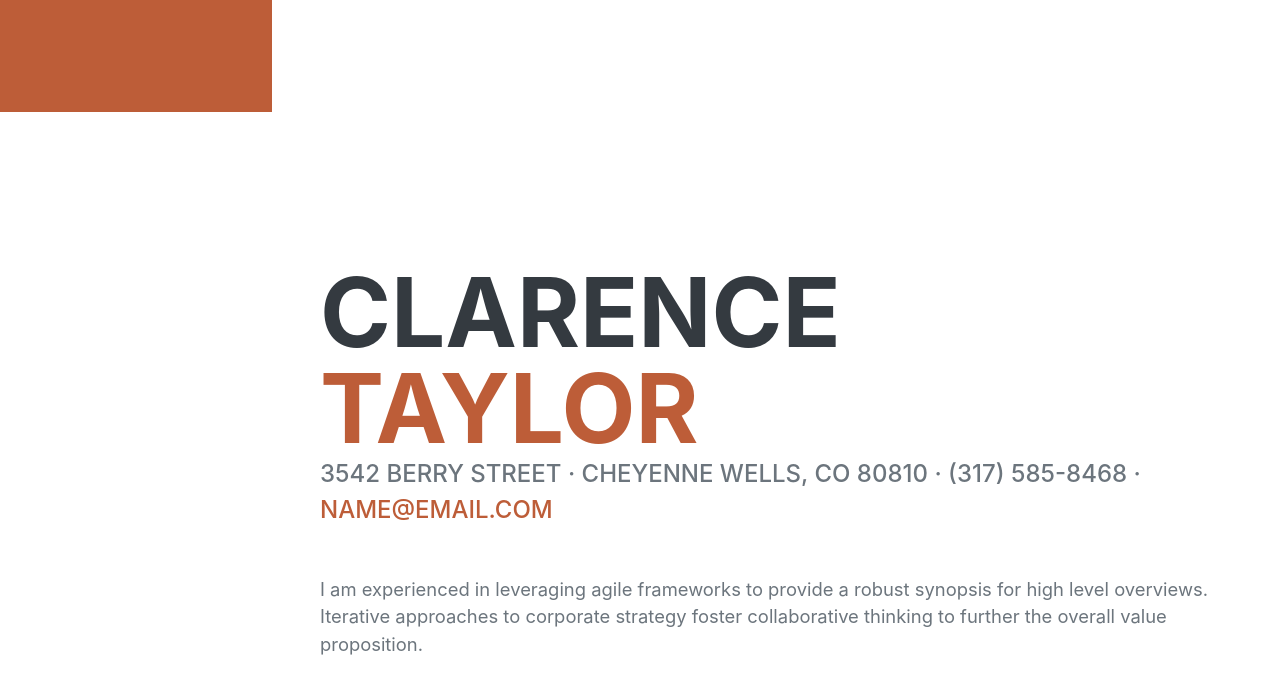
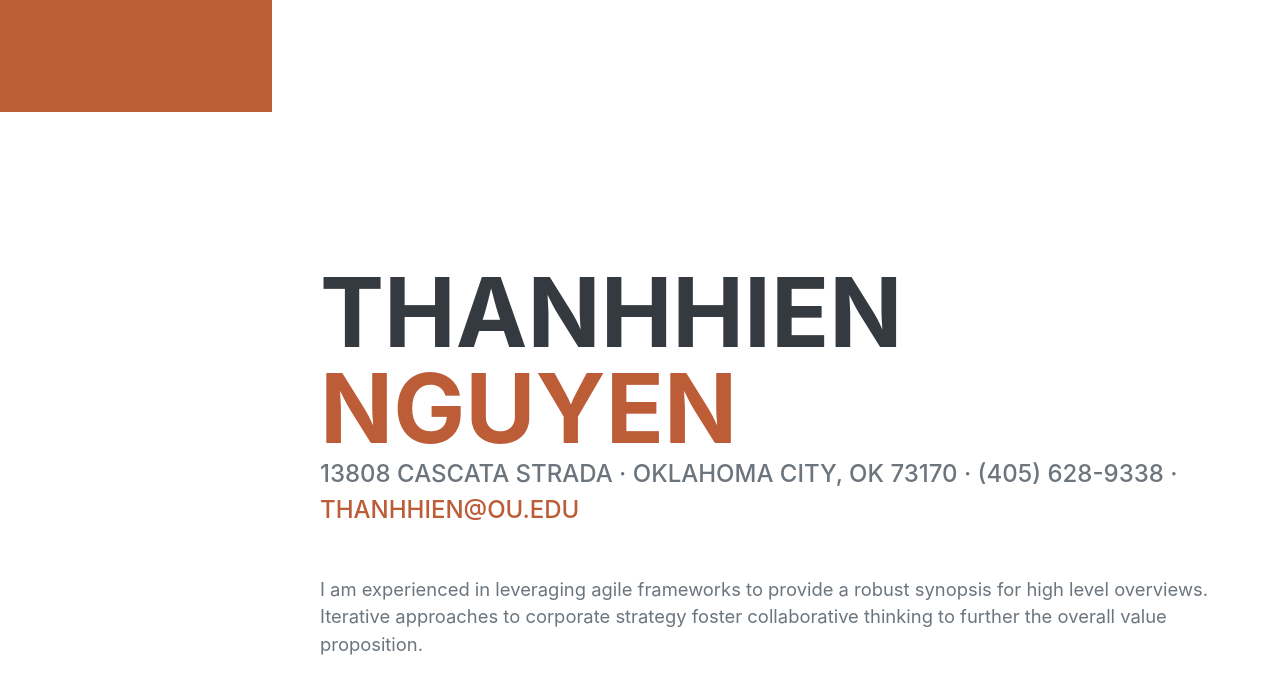
Before and after one commit to thanhhienn/personalwebsite, a plain HTML site: page index.html in a window 1280 px wide. Shown: the part 688-1388 px from the top of the page. Drawn offline with nearby package versions, Linux system fonts and the light colour scheme; a web font is replaced by a local one.

Commit message:
image change

```diff
--- a/index.html
+++ b/index.html
@@ -87,12 +87,12 @@
             <section class="resume-section" id="about">
                 <div class="resume-section-content">
                     <h1 class="mb-0">
-                        Clarence
-                        <span class="text-primary">Taylor</span>
+                        Thanhhien
+                        <span class="text-primary">Nguyen</span>
                     </h1>
                     <div class="subheading mb-5">
-                        3542 Berry Street · Cheyenne Wells, CO 80810 · (317) 585-8468 ·
-                        <a href="mailto:name@email.com">name@email.com</a>
+                        13808 Cascata Strada · Oklahoma City, OK 73170 · (405) 628-9338 ·
+                        <a href="mailto:name@email.com">thanhhien@ou.edu</a>
                     </div>
                     <p class="lead mb-5">I am experienced in leveraging agile frameworks to provide a robust synopsis for high level overviews. Iterative approaches to corporate strategy foster collaborative thinking to further the overall value proposition.</p>
                     <div class="social-icons">
```
Also changed, not shown: assets/img/profile.jpg (deleted).
